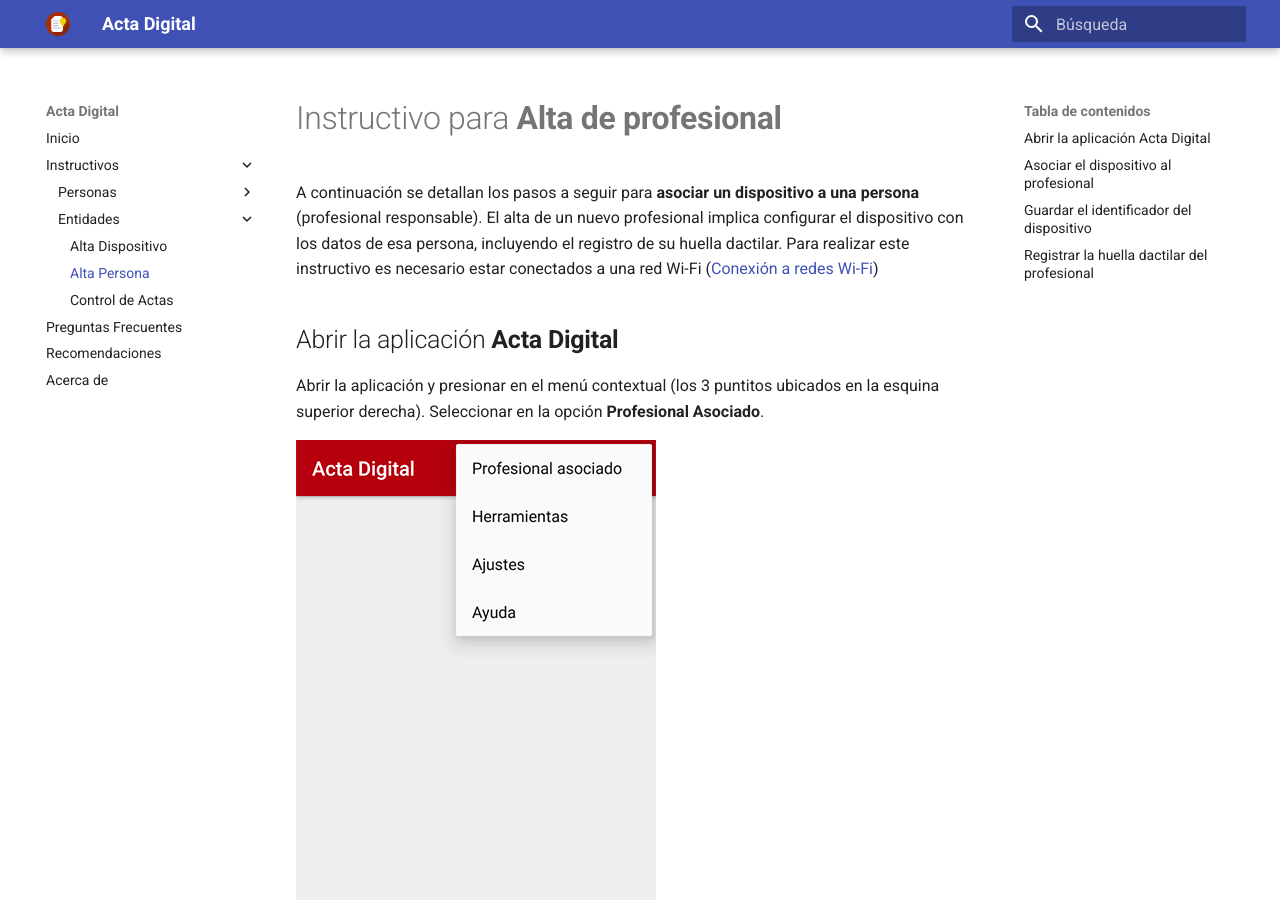
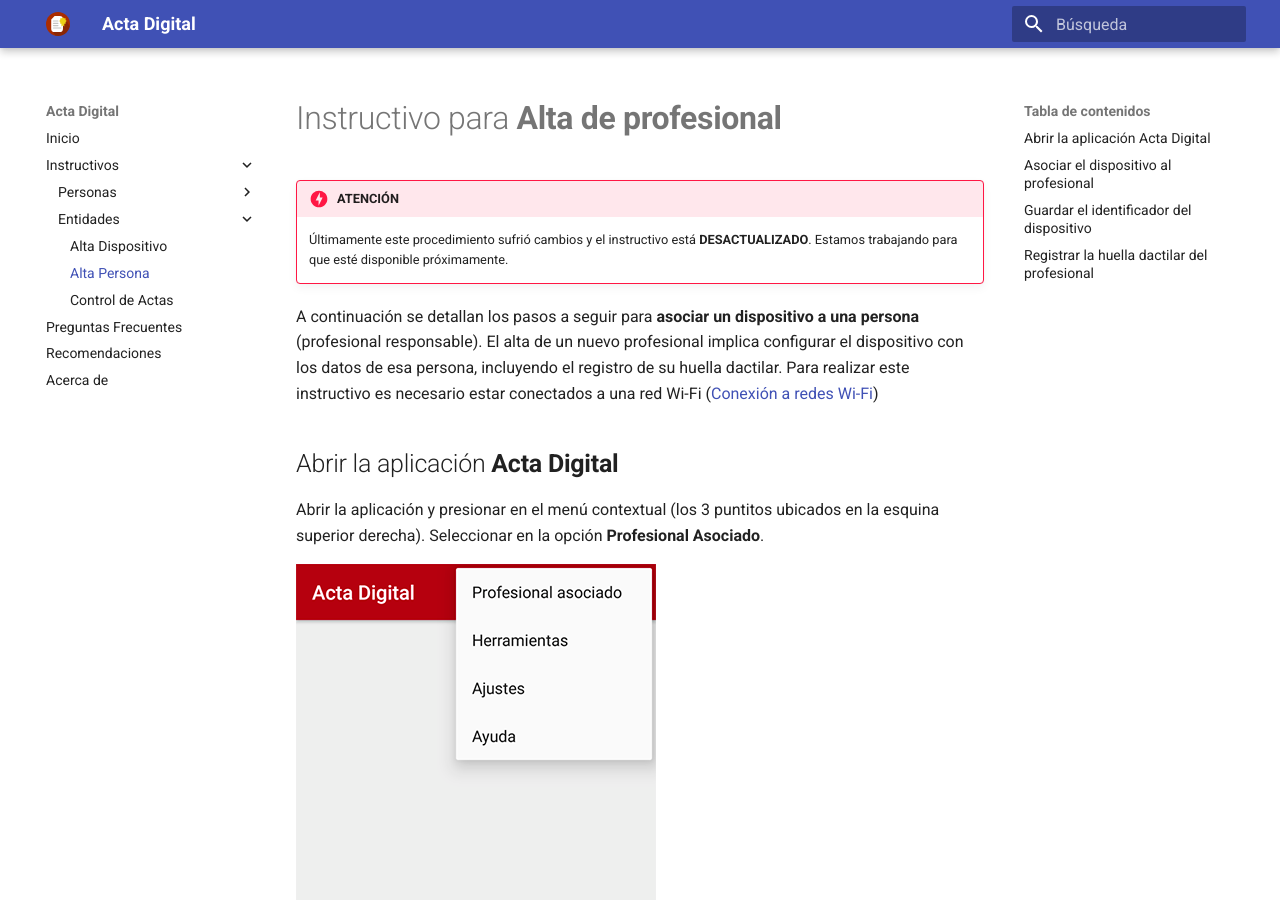
Before and after one commit to actadigital/docs, an MkDocs documentation site: the page built from docs/instructivo-alta-persona.md, in a window 1280 px wide and 900 px high. Built offline with MkDocs 1.6.1 and Material for MkDocs 9.7.7, drawn with Linux system fonts in a browser that asks for light colours.

Commit message:
Aviso de desactualizado.
Signed-off-by: quijoT <santiagonob@gmail.com>

```diff
--- a/docs/instructivo-alta-persona.md
+++ b/docs/instructivo-alta-persona.md
@@ -1,4 +1,7 @@
 # Instructivo para **Alta de profesional**
+
+!!! danger "ATENCIÓN"
+    Últimamente este procedimiento sufrió cambios y el instructivo está **DESACTUALIZADO**. Estamos trabajando para que esté disponible próximamente.
 
 A continuación se detallan los pasos a seguir para **asociar un dispositivo a una persona** (profesional responsable). El alta de un nuevo profesional implica configurar el dispositivo con los datos de esa persona, incluyendo el registro de su huella dactilar. Para realizar este instructivo es necesario estar conectados a una red Wi-Fi ([Conexión a redes Wi-Fi](instructivo-app.md#conexion-a-redes-wi-fi))
 
```
Also changed, not shown: docs/instructivo-alta-dispositivo.md (+3 -0 lines).
